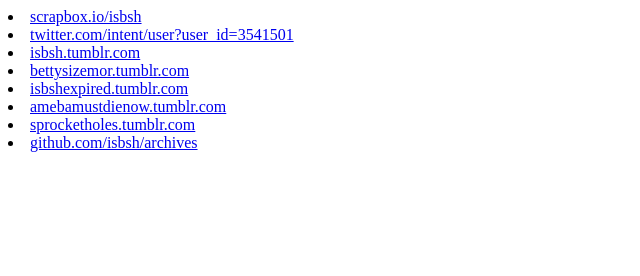
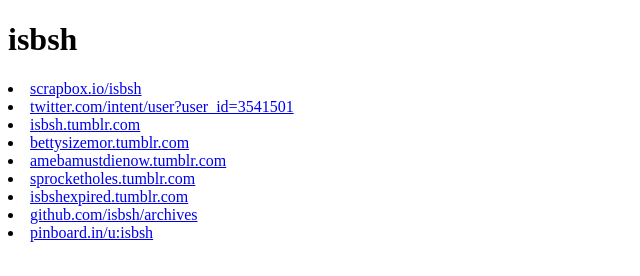
Before and after one commit to isbsh/info, a plain HTML site: page public/index.html in a window 1280 px wide. Shown: the whole page, without its empty margins (0-640 px from the left). Drawn offline with Linux system fonts and the light colour scheme.

Commit message:
Update index.html

```diff
--- a/public/index.html
+++ b/public/index.html
@@ -5,13 +5,15 @@
     <title>isbsh</title>
 </head>
 <body>
+ <h1>isbsh</h1>
     <li><a href="https://scrapbox.io/isbsh/" target="_blank">scrapbox.io/isbsh</a></li>
     <li><a href="https://twitter.com/intent/user?user_id=3541501/" target="_blank">twitter.com/intent/user?user_id=3541501</a></li>
     <li><a href="https://isbsh.tumblr.com/" target="_blank">isbsh.tumblr.com</a></li>
     <li><a href="https://bettysizemor.tumblr.com/" target="_blank">bettysizemor.tumblr.com</a></li>
-    <li><a href="https://isbshexpired.tumblr.com/" target="_blank">isbshexpired.tumblr.com</a></li>
     <li><a href="http://amebamustdienow.tumblr.com/" target="_blank">amebamustdienow.tumblr.com</a></li>
     <li><a href="http://sprocketholes.tumblr.com/" target="_blank">sprocketholes.tumblr.com</a></li>
+    <li><a href="https://isbshexpired.tumblr.com/" target="_blank">isbshexpired.tumblr.com</a></li>
     <li><a href="http://github.com/isbsh/archives/" target="_blank">github.com/isbsh/archives</a></li>
+    <li><a href="https://pinboard.in/u:isbsh/" target="_blank">pinboard.in/u:isbsh</a></li>
 </body>
 </html>
```
